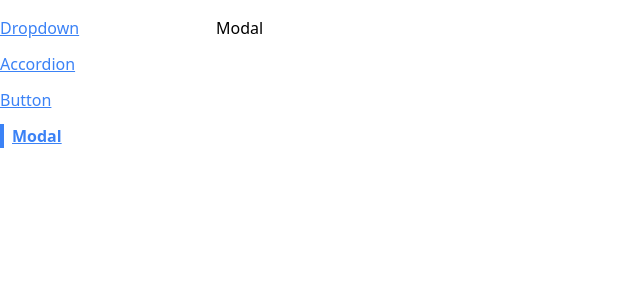
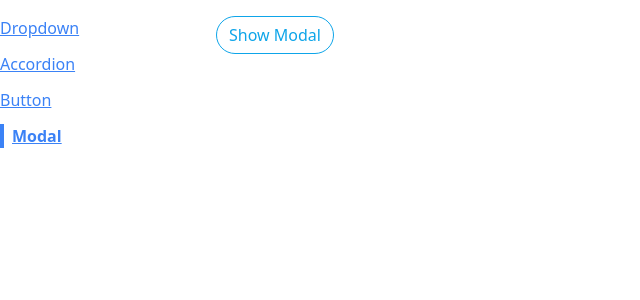
Before and after one commit to cheehwatang/react-components-library, a React (Create React App) app: page /modal in a window 1280 px wide. Shown: the top 300 px of the page, without its empty margins (0-640 px from the left). Built offline with nearby package versions, Linux system fonts and the light colour scheme.

Commit message:
Adds Modal to use Portal and close when clicked outside the modal

```diff
--- a/public/index.html
+++ b/public/index.html
@@ -39,5 +39,6 @@
       To begin the development, run `npm start` or `yarn start`.
       To create a production bundle, use `npm run build` or `yarn build`.
     -->
+    <div class="modal-container"></div>
   </body>
 </html>
--- a/src/components/Modal.js
+++ b/src/components/Modal.js
@@ -1,5 +1,20 @@
-function Modal() {
-  return <div>Modal</div>;
+import ReactDOM from "react-dom";
+
+function Modal({ children, actionBar, onClose }) {
+  return ReactDOM.createPortal(
+    <div>
+      <div
+        onClick={onClose}
+        className="absolute inset-0 bg-gray-300 opacity-80"
+      ></div>
+      <div className="absolute inset-40 p-10 bg-white flex flex-col">
+        <div className="flex flex-col justify-between grow">{children}</div>
+        <div className="flex justify-end">{actionBar}</div>
+      </div>
+    </div>,
+
+    document.querySelector(".modal-container")
+  );
 }
 
 export default Modal;
--- a/src/pages/ModalPage.js
+++ b/src/pages/ModalPage.js
@@ -1,9 +1,38 @@
+import { useState } from "react";
+import Button from "../components/Button";
 import Modal from "../components/Modal";
 
 function ModalPage() {
+  const [showModal, setShowModal] = useState(false);
+
+  const handleClick = () => {
+    setShowModal(true);
+  };
+
+  const handleClose = () => {
+    setShowModal(false);
+  };
+
+  const actionBar = (
+    <div>
+      <Button onClick={handleClose} danger outline>
+        Close
+      </Button>
+    </div>
+  );
+
+  const modal = (
+    <Modal onClose={handleClose} actionBar={actionBar}>
+      <p>Hello World!</p>
+    </Modal>
+  );
+
   return (
     <div>
-      <Modal />
+      <Button onClick={handleClick} primary outline rounded>
+        Show Modal
+      </Button>
+      {showModal && modal}
     </div>
   );
 }
```
